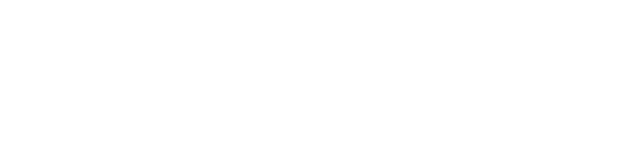
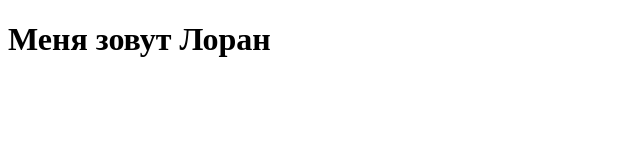
Before and after one commit to LMazouin/lmazouin.github.io, a plain HTML site: page index.html in a window 1280 px wide. Shown: the whole page, without its empty margins (0-640 px from the left). Drawn offline with Linux system fonts and the light colour scheme.

Commit message:
added a title

```diff
--- a/index.html
+++ b/index.html
@@ -9,6 +9,6 @@
 	<script src="assets/js/script.js"></script>
 </head>
 <body>
-
+	<h1>Меня зовут Лоран</h1>
 </body>
 </html>
```
